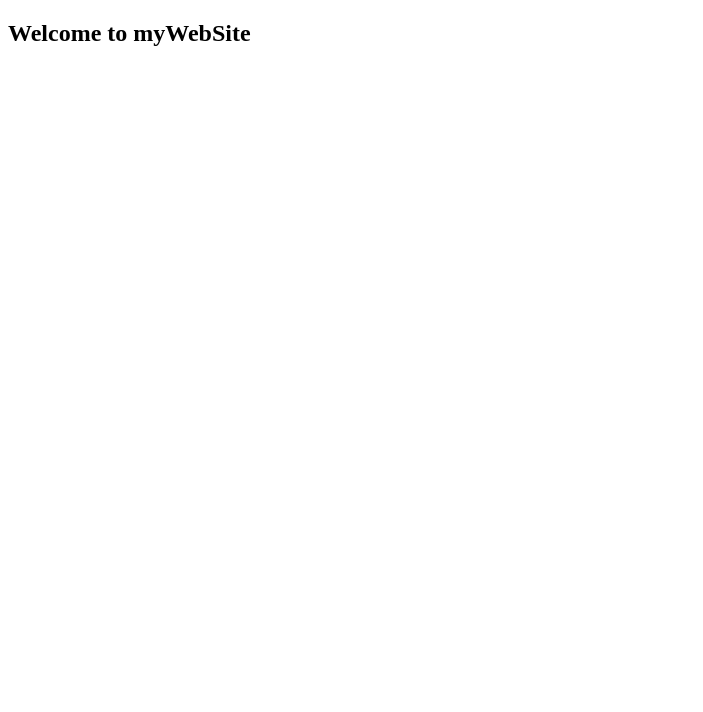
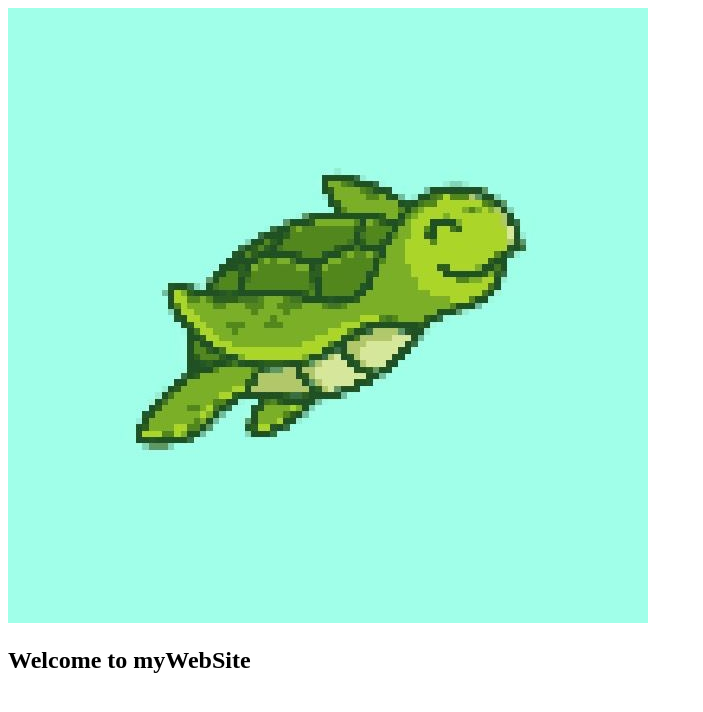
Before and after one commit to PhumrapeeC/testGit, a plain HTML site: page index.html in a window 1280 px wide. Shown: the whole page, without its empty margins (0-703 px from the left). Drawn offline with Linux system fonts and the light colour scheme.

Commit message:
added image to website

```diff
--- a/index.html
+++ b/index.html
@@ -4,5 +4,6 @@
     <title>Test for Github</title>
 </head>
 <body>
+    <img src="turtle.jpg"/>
     <h2>Welcome to myWebSite</h2>
 </body>
```
